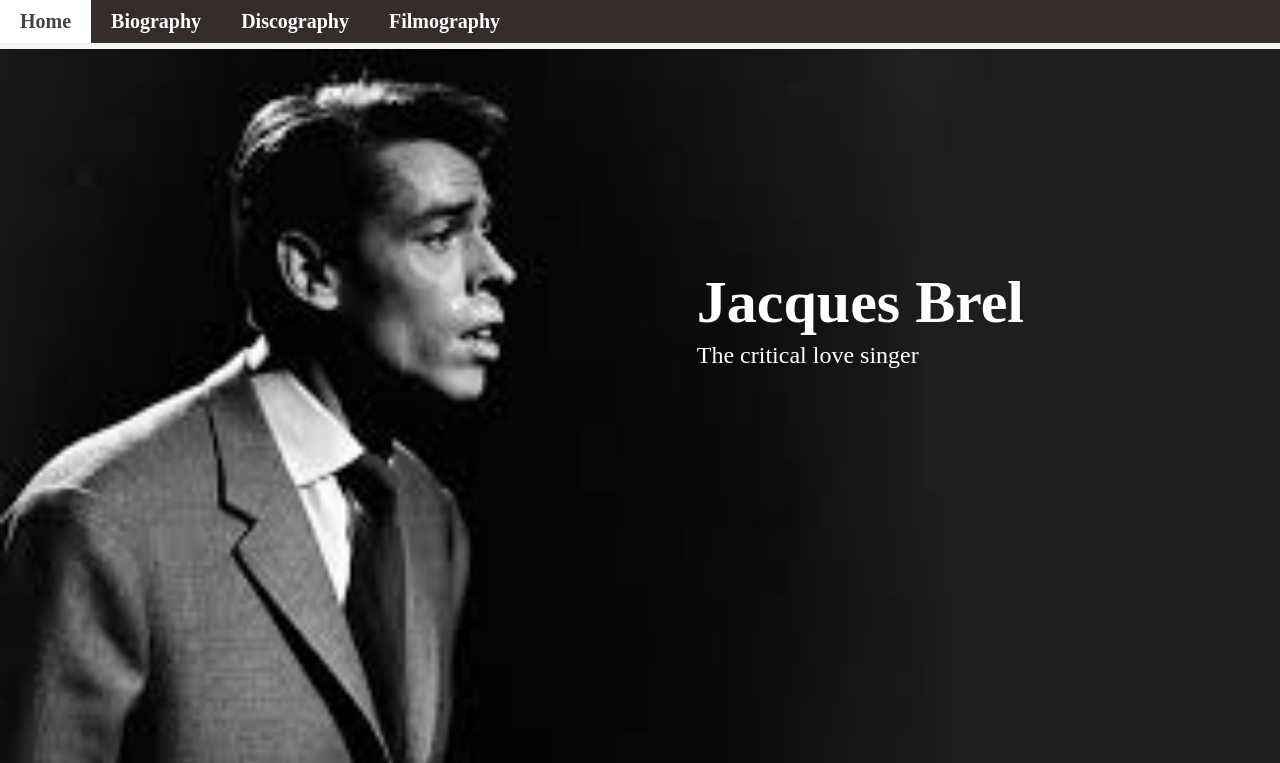
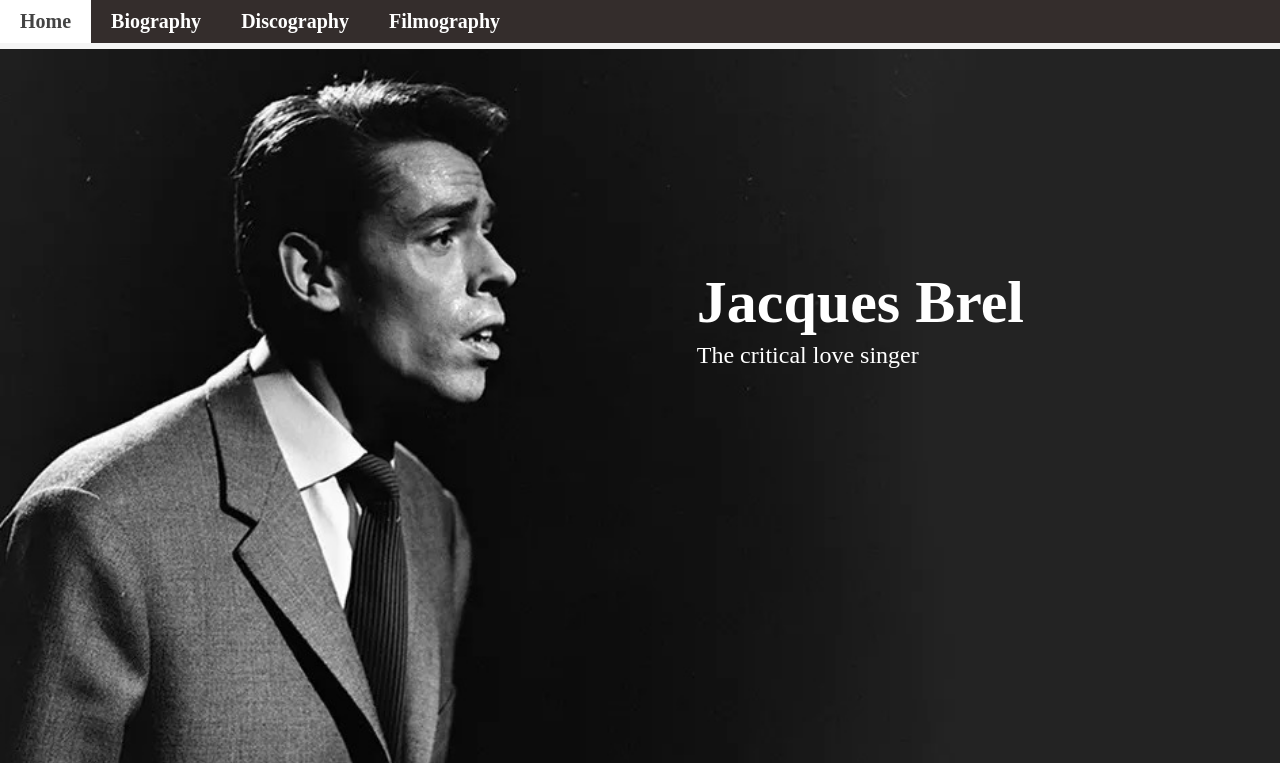
Before and after one commit to Ruben1254/DI-Bootcamp-Stage1, a plain HTML site: page Final-Project/index.html in a window 1280 px wide. Shown: the top 763 px of the page. Drawn offline with Linux system fonts and the light colour scheme.

Commit message:
new image

```diff
--- a/Final-Project/index.html
+++ b/Final-Project/index.html
@@ -25,7 +25,7 @@
 				<h1>Jacques Brel</h1>
 			</div> -->
 		<section class="main-image">
-			<img class="hero-image" src="Jacques-brel.jpg">
+			<img class="hero-image" src="brel_0.jpg">
       <div class="text">
 				<h1 class="title">Jacques Brel</h1>
 				<p class="img-caption">The critical love singer</p>
```
Also changed, not shown: Final-Project/brel_0.jpg (added), Final-Project/brel_0.webp (deleted).
